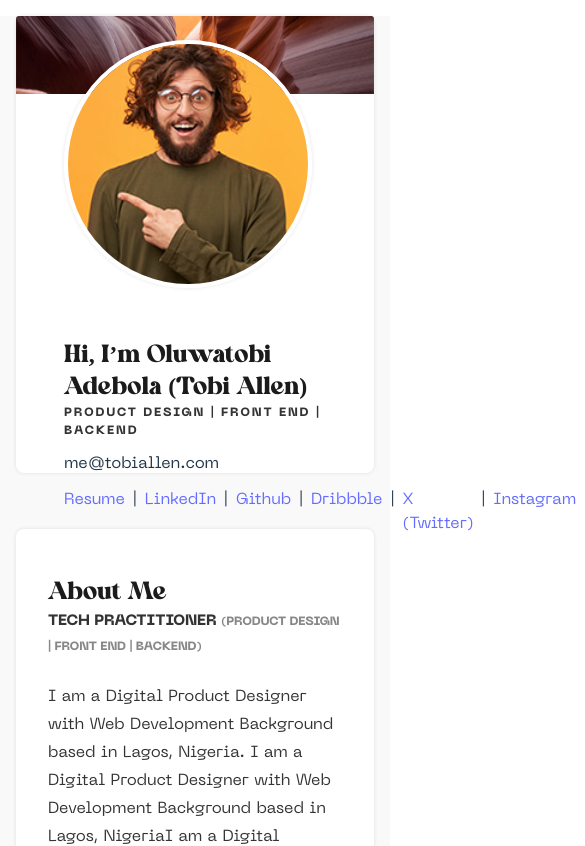
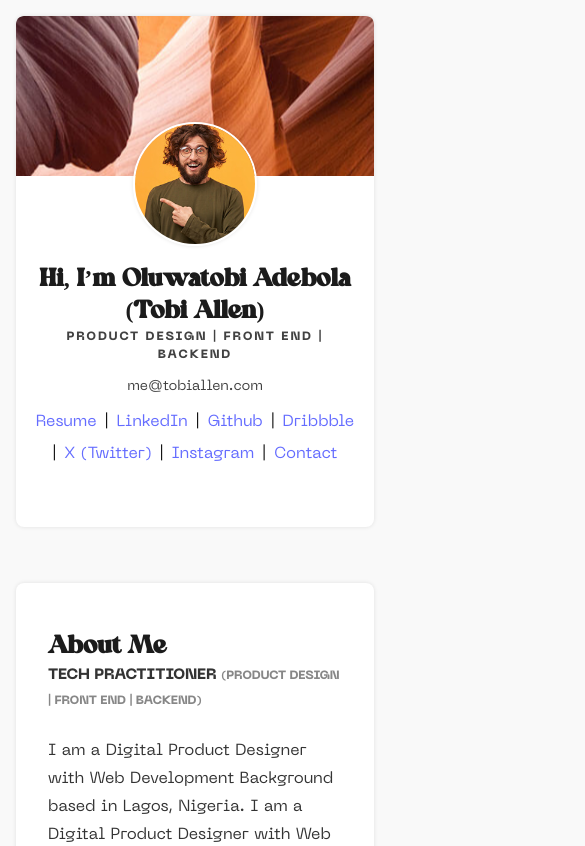
Before and after one commit to sleekidd/tobiallen, a React (Vite) app: page / in a window 390 px wide. Shown: the top 846 px of the page, 585 px wide, since content can reach past the window. Built offline with nearby package versions, Linux system fonts and the light colour scheme.

Commit message:
Mobile Responsiveness

```diff
--- a/src/App.css
+++ b/src/App.css
@@ -1,5 +1,5 @@
 #root {
-  max-width: 1280px;
+  max-width: 1092px;
   margin: 0 auto;
   /* padding: 2rem; */
   text-align: center;
--- a/src/components/Header.tsx
+++ b/src/components/Header.tsx
@@ -1,28 +1,36 @@
 import React from "react";
 import headerimg from "../assets/banner-image.svg";
 import profilepic from "../assets/profilepic.svg";
+import profilepicmobile from '../assets/A7R03071-Edit 1 1 mobile.svg';
+import banner_img_mobile from '../assets/banner-img-mobile.svg';
 
 const Header: React.FC = () => {
   return (
-    <div className="flex flex-col w-full h-[457px] bg-white shadow-custom my-[16px] lg:my-[32px] rounded-[8px]">
-      <div>
+    <div className="flex flex-col w-full h-[511px] lg:h-[457px] bg-white shadow-custom my-[16px] lg:my-[32px] rounded-[8px]">
+      <div className="hidden lg:flex">
         <img src={headerimg} alt="" />
       </div>
-      <div className="flex flex-col lg:flex-row gap-[28px] pl-[48px]">
-        <div className="flex mt-[-54px]">
-          <div className="shadow-custom rounded-[100%] border-[4px] border-white">
+      <div className="flex lg:hidden">
+        <img src={banner_img_mobile} alt="" />
+      </div>
+      <div className="flex flex-col lg:flex-row gap-[18px] lg:gap-[28px] lg:pl-[48px]">
+        <div className="flex items-center justify-center mt-[-54px]">
+          <div className="hidden lg:flex shadow-custom rounded-[100%] border-[4px] border-white">
             <img src={profilepic} alt="" />
           </div>
+          <div className="flex lg:hidden shadow-custom rounded-[100%] border-[2px] border-white">
+            <img src={profilepicmobile} alt="" />
+          </div>
         </div>
-        <div className="flex flex-col gap-[12px] text-start mt-[24px]">
+        <div className="flex flex-col gap-[12px] text-start mt-0 lg:mt-[24px] px-[16px]">
           <div>
-            <h1 className="font-greatmango font-bold text-[#1B1B1B] text-[24px] leading-[32px]">
+            <h1 className="font-greatmango font-bold text-[#1B1B1B] text-[24px] leading-[32px] text-center lg:text-start">
               Hi, I’m Oluwatobi Adebola (Tobi Allen)
             </h1>
-            <p className="font-neuemachina uppercase font-bold text-[#333333] text-[12px] tracking-[2px]">Product Design | Front End | BackEnd</p>
+            <p className="font-neuemachina uppercase font-bold text-[#414141] text-[12px] tracking-[2px] text-center lg:text-start">Product Design | Front End | BackEnd</p>
           </div>
-          <p>me@tobiallen.com</p>
-          <div className="flex flex-row gap-2">
+          <p className="flex text-[#414141] text-[14px] leading-[22px] items-center justify-center">me@tobiallen.com</p>
+          <div className="flex flex-wrap gap-2 items-center justify-center">
             <a href="">Resume</a> | <a href="">LinkedIn</a> | <a href="">Github</a> | <a href="">Dribbble</a> | <a href="">X (Twitter)</a> | <a href="">Instagram</a> | <a href="">Contact</a></div>
         </div>
       </div>
--- a/src/index.css
+++ b/src/index.css
@@ -26,17 +26,8 @@
 
 :root {
   font-family: 'NeueMachina', system-ui, Avenir, Helvetica, Arial, sans-serif;
-  line-height: 1.5;
-  font-weight: 400;
+  background-color: #F9F9F9;
 
-  color-scheme: light dark;
-  /* color: rgba(255, 255, 255, 0.87); */
-  /* background-color: #242424; */
-
-  font-synthesis: none;
-  text-rendering: optimizeLegibility;
-  -webkit-font-smoothing: antialiased;
-  -moz-osx-font-smoothing: grayscale;
 }
 
 a {
@@ -47,40 +38,3 @@ a {
 a:hover {
   color: #535bf2;
 }
-
-h1 {
-  font-size: 3.2em;
-  line-height: 1.1;
-}
-
-button {
-  border-radius: 8px;
-  border: 1px solid transparent;
-  padding: 0.6em 1.2em;
-  font-size: 1em;
-  font-weight: 500;
-  font-family: inherit;
-  background-color: #1a1a1a;
-  cursor: pointer;
-  transition: border-color 0.25s;
-}
-button:hover {
-  border-color: #646cff;
-}
-button:focus,
-button:focus-visible {
-  outline: 4px auto -webkit-focus-ring-color;
-}
-
-@media (prefers-color-scheme: light) {
-  :root {
-    color: #213547;
-    background-color: #ffffff;
-  }
-  a:hover {
-    color: #747bff;
-  }
-  button {
-    background-color: #f9f9f9;
-  }
-}
```
Also changed, not shown: src/assets/A7R03071-Edit 1 1 mobile.svg (added), src/assets/banner-img-mobile.svg (added).
